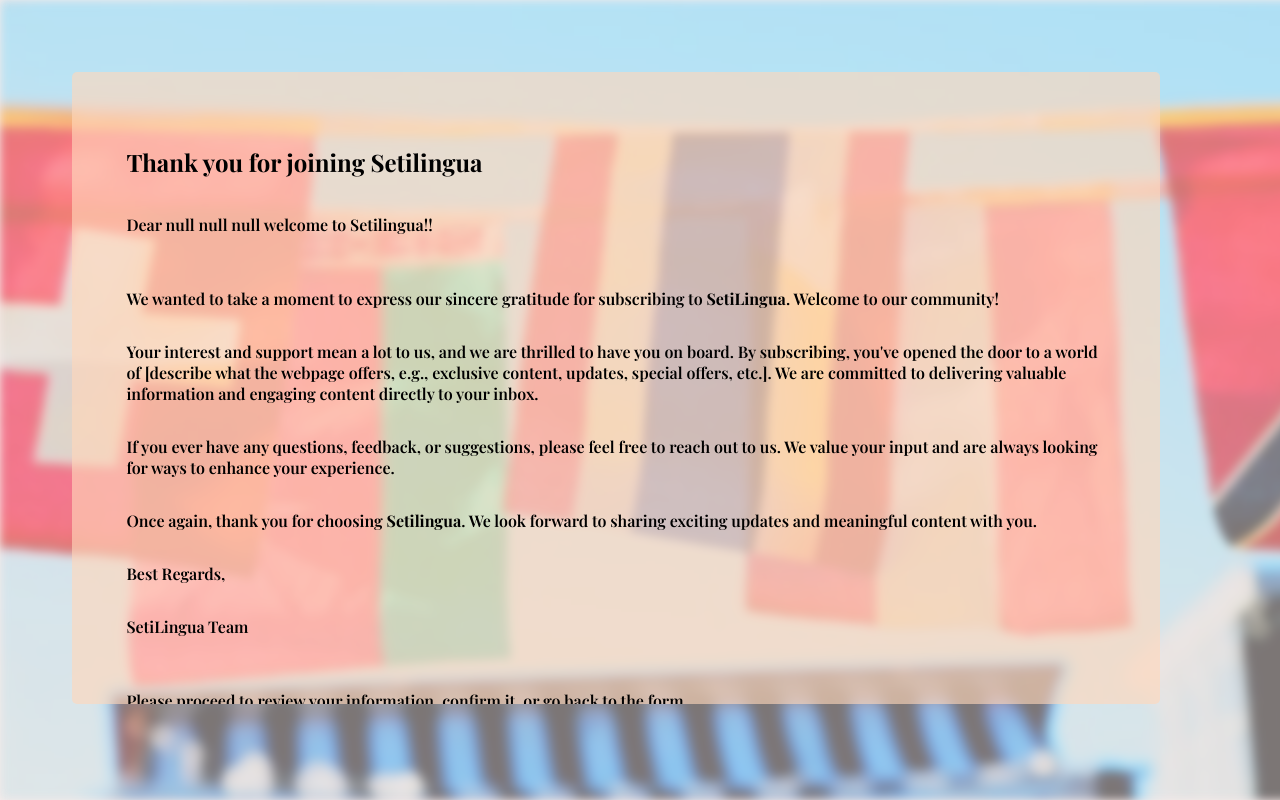
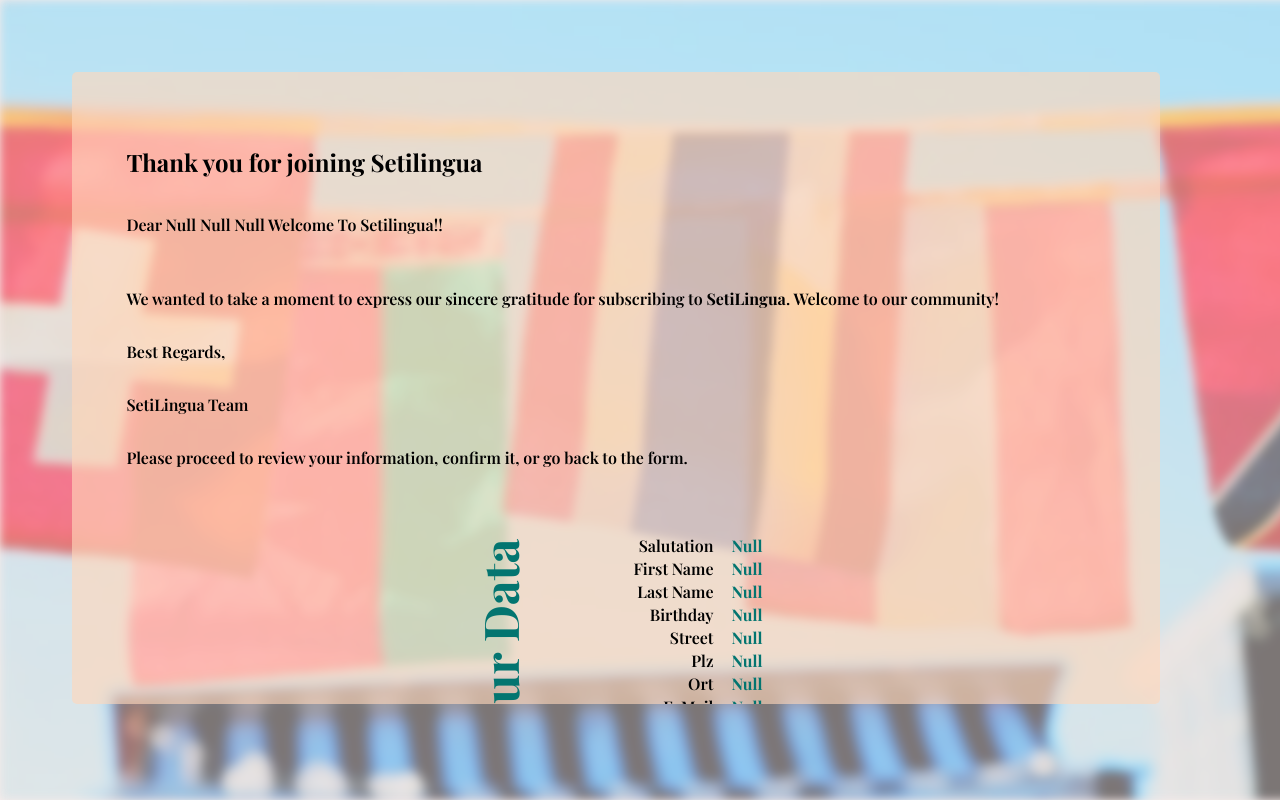
Before and after one commit to mlavin7/form, a plain HTML site: page confPage.html in a window 1280 px wide. Drawn offline with nearby package versions, Linux system fonts and the light colour scheme; a web font is replaced by a local one.

Commit message:
confPage html/js/ Data changres from wrap to table, added media styles under 560px

```diff
--- a/confPage.html
+++ b/confPage.html
@@ -17,23 +17,99 @@
     <h1>Thank you for joining Setilingua</h1>
 
 
-    <p id="salute"></p><br>
+    <p id="salute" class="completeName"></p><br>
 
         <p>We wanted to take a moment to express our sincere gratitude for subscribing to <b>SetiLingua</b>. Welcome to our community!</p>
-
-        <p>Your interest and support mean a lot to us, and we are thrilled to have you on board. By subscribing, you've opened the door to a world of [describe what the webpage offers, e.g., exclusive content, updates, special offers, etc.]. We are committed to delivering valuable information and engaging content directly to your inbox.</p>
-
-        <p>If you ever have any questions, feedback, or suggestions, please feel free to reach out to us. We value your input and are always looking for ways to enhance your experience.</p>
-
-        <p>Once again, thank you for choosing <b>Setilingua</b>. We look forward to sharing exciting updates and meaningful content with you.</p>
-
         <p>Best Regards,</p>
-        <p>SetiLingua Team</p><br>
+        <p>SetiLingua Team</p>
         <p>Please proceed to review your information, confirm it, or go back to the form.</p>
 
         <div class="data">
+<div class="wrap">
+            <h2 id="tableTiltle">Your Data</h2>
 
-        <div class="displayResults">
+
+            <table class="table">
+
+            <tr class="field">
+                <td class="leftText">Salutation</td>
+                <td  class="rightText" id="anrede"></td>
+            </tr>
+            <tr class="field">
+                <td class="leftText">First Name</td>
+                <td class="rightText" id="vorname" ></td>
+            </tr>
+            <tr class="field">
+                <td class="leftText">Last Name</td>
+                <td class="rightText" id="nachname" ></td>
+            </tr>
+            <tr class="field">
+                <td class="leftText">Birthday</td>
+                <td class="rightText" id="geburtsdatum"></td>
+            </tr>
+            <tr class="field">
+                <td class="leftText">Street</td>
+                <td class="rightText" id="strasse"></td>
+            </tr>
+            <tr class="field">
+                <td class="leftText">Plz</td>
+                <td class="rightText" id="plz"></td>
+            </tr>
+            <tr class="field">
+                <td class="leftText">Ort</td>
+                <td class="rightText" id="ort"></td>
+            </tr>
+            <tr class="field">
+                <td class="leftText">E-mail</td>
+                <td class="rightText" id="email"></td>
+            </tr>
+            <tr class="field">
+                <td class="leftText">Telephone g</td>
+                <td class="rightText" id="telg"></td>
+            </tr>
+            <tr class="field">
+                <td class="leftText">Telephone p</td>
+                <td class="rightText" id="telp"></td>
+            </tr>
+            <tr class="field">
+                <td class="leftText">Agb</td>
+                <td class="rightText" id="agb"></td>
+            </tr>
+            <tr class="field">
+                <td class="leftText">NewsLetter Subscription</td>
+                <td class="rightText" id="newsletter"></td>
+            </tr>
+            <!-- <tr class="field">
+                <td ></td>
+                <td class="rightText" id="bemerkung"></td>
+            </tr> -->
+
+            </table>
+        </div>
+            <P >Comments</P>
+            <P  id="bemerkung" class="dataTitle"></P>
+       </div>
+
+
+        <div id="buttonConf">
+
+        <a href="./confirmed.html">
+        <button class="button forward">Confirm</button>
+        </a>
+
+        <a href= "#" onclick="history.go(-1)">
+        <button class="button back">Back</button>
+        </a>
+        </div>
+        </section>
+
+
+</body>
+</html>
+
+
+<!-- this down is supose to come after the salutation in case i am unable to do the table -->
+        <!-- <div class="displayResults">
             <p class="pbold"><b>Anrede:</b></p>
             <p class="pInfo" id="anrede"></p>
         </div>
@@ -86,21 +162,4 @@
             <p class="pInfo" id="bemerkung"></p>
         </div>
 
-
-       </div>
-
-        <div id="buttonConf">
-
-        <a href="./confirmed.html">
-        <button class="button forward">Confirm</button>
-        </a>
-
-        <a href= "#" onclick="history.go(-1)">
-        <button class="button back">Back</button>
-        </a>
-        </div>
-        </section>
-
-
-</body>
-</html>
+         -->
--- a/forms.js
+++ b/forms.js
@@ -66,7 +66,7 @@ function validation(){
         }
         if (!plz.value){
             document.getElementById("errorMessage6").innerHTML= `please fill your PLZ`
-        } else if (plz.value < 1000 && plz.value > 9999){
+        } else if (plz.value < 1000 || plz.value > 9999){
             document.getElementById("errorMessage6").innerHTML= `please add a valid PLZ numbler`
         }
         else {
@@ -92,7 +92,7 @@ function validation(){
         } else {
             document.getElementById("errorMessage10").innerHTML= ``
         }
-        if (!agb.value){
+        if (!agb.value != "Accepted"){
             document.getElementById("errorMessage11").innerHTML= `please accept the AGB`
         } else {
             document.getElementById("errorMessage11").innerHTML= ``
--- a/styles.css
+++ b/styles.css
@@ -116,8 +116,7 @@ input[type="checkbox" i] {
 
 .data{
     display: flex;
-    flex-direction: row;
-    flex-wrap: wrap;
+    flex-direction: column;
     justify-content: space-around;
 }
 
@@ -149,9 +148,6 @@ section{
     height: 90vh;
     height: fit-content;
     overflow:scroll
-
-
-
 }
 
 
@@ -167,9 +163,7 @@ section{
 #ButtonCourse {
     display: flex;
     align-items: center;
-
 }
-
 
 .error-message{
     color: red;
@@ -183,7 +177,6 @@ section{
     border-radius: 5px;
     border: solid 2px darkgray
  }
-
  .button{
     height: fit-content;
     width: 300px;
@@ -210,3 +203,100 @@ section::-webkit-scrollbar {
     -ms-overflow-style: none;  /* IE and Edge */
     scrollbar-width: none;  /* Firefox */
   }
+
+  /* table*/
+/* th{
+    text-align: center;
+    font-size: larger;
+    font-weight: 500;
+} */
+
+th{
+    font-size: x-large;
+    writing-mode: vertical-lr;
+}
+
+.leftText{
+    text-align: end;
+    text-transform: capitalize;
+    padding-right: 8px;
+}
+.rightText{
+    text-align: start;
+    text-transform: capitalize;
+    padding-left: 8px;
+    color: rgb(3, 117, 112);
+    font-stretch: wider;
+    font-weight: bolder;
+
+
+}
+
+  .table{
+    margin-top: 5%;
+
+    display: flex;
+    justify-items: center;
+    position: relative
+
+  }
+
+  #tableTiltle{
+    writing-mode:vertical-rl;
+    display: flex;
+    justify-content: center;
+    font-size:3rem;
+    transform: rotate(180deg);
+    color: rgb(3, 117, 112);
+    font-stretch:500% ;
+    font-weight: bolder;
+    padding: 0%;
+    border: 0%;
+    margin: 0%;
+
+  }
+
+  a{
+    display: flex;
+    flex-direction: column;
+    align-items: center;
+    justify-content: center;
+  }
+
+  .wrap{
+    display: flex;
+    flex-direction: row;
+    flex-wrap: wrap;
+    margin-bottom: 0px;
+    justify-content: center;
+  }
+
+  p{
+    text-align: start;
+    border: 0;
+    padding: 0;
+  }
+
+.dataTitle{
+    color: rgb(3, 117, 112)
+
+}
+
+.completeName {
+    text-transform: capitalize;
+}
+
+@media screen and (max-width: 560px) {
+    #tableTiltle{
+        writing-mode:initial;
+        display: flex;
+        justify-content: center;
+        font-size:3rem;
+        transform: rotate(0deg);
+        color: rgb(3, 117, 112);
+        font-stretch:500% ;
+        font-weight: bolder;
+        padding: 0%;
+        border: 0%;
+        margin: 0%;
+    }}
```
Also changed, not shown: course.html (+2 -3 lines), form.html (+1 -1 lines).
